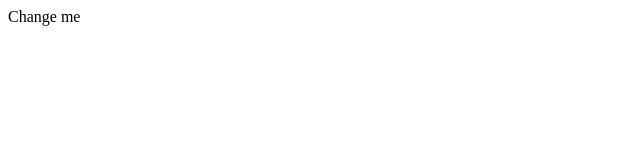
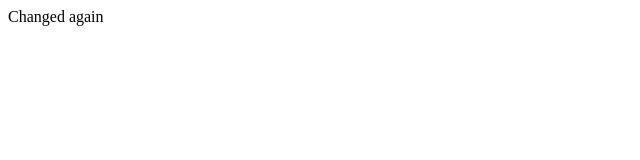
Before and after one commit to ginoarpesellatellermate/tmdemo, a plain HTML site: page Lawson.html in a window 1280 px wide. Shown: the full height of the page, 0-640 px from the left. Drawn offline with Linux system fonts and the light colour scheme.

Commit message:
Update Lawson.html

```diff
--- a/Lawson.html
+++ b/Lawson.html
@@ -3,6 +3,6 @@
   <title></title>
 </head>
 <body>
-  Change me
+  Changed again
 </body>
 </html>
```
